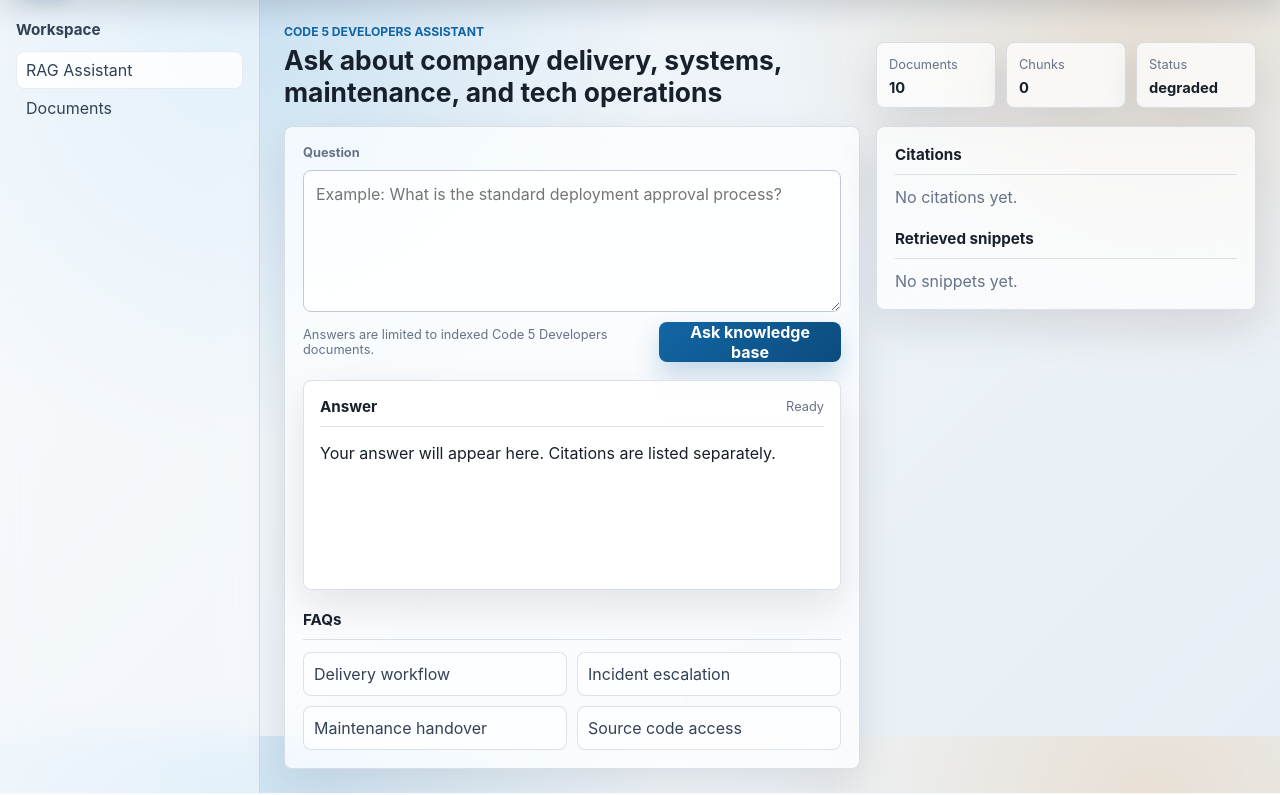
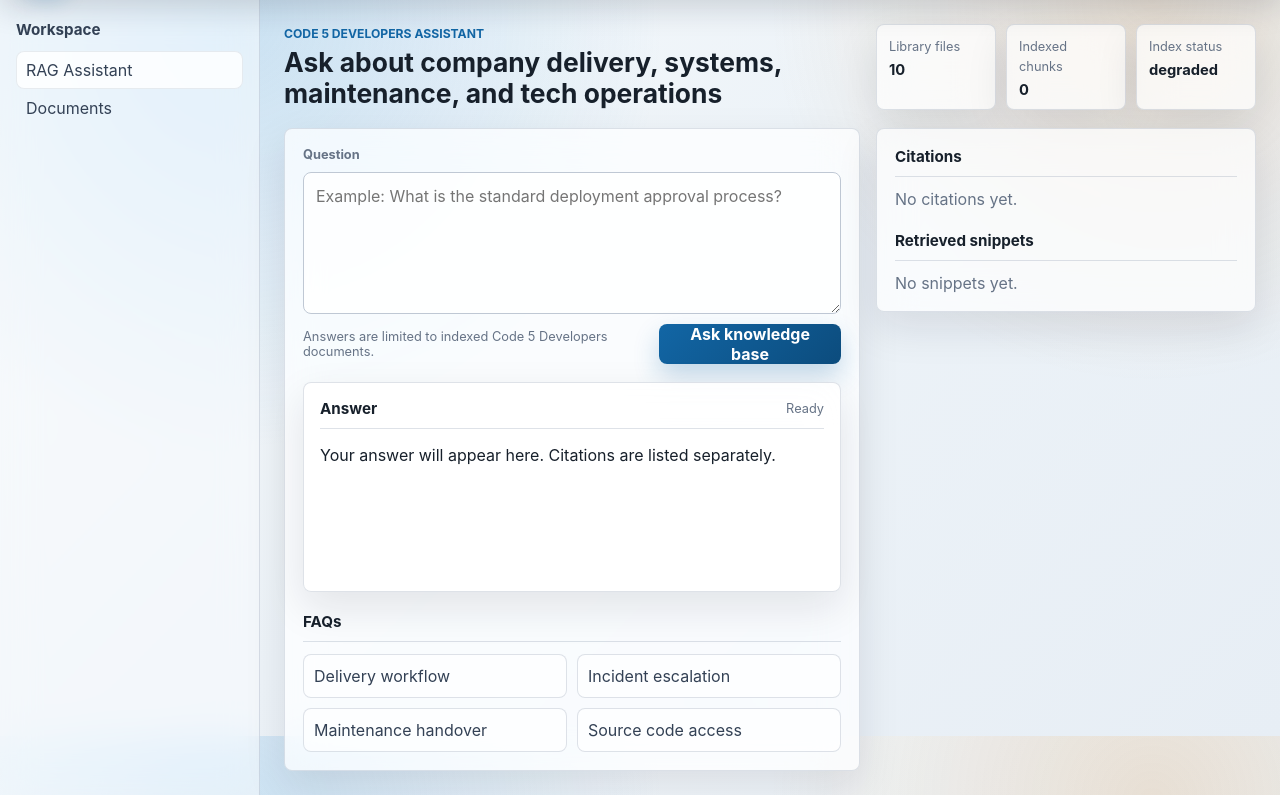
Before and after one commit to Kigen29/code5-knowledge-assistant, a Flask app: page / in a window 1280 px wide. Shown: the part 64-859 px from the top of the page. Run offline with Flask 3, Linux system fonts and the light colour scheme; data that the repository does not hold is empty.

Commit message:
Clarify status metric labels

```diff
--- a/rag_app/templates/index.html
+++ b/rag_app/templates/index.html
@@ -37,15 +37,15 @@
           </div>
           <div class="status-row" aria-label="System status">
             <div>
-              <span>Documents</span>
+              <span>Library files</span>
               <strong>{{ documents|length }}</strong>
             </div>
             <div>
-              <span>Chunks</span>
+              <span>Indexed chunks</span>
               <strong>{{ stats.chunks }}</strong>
             </div>
             <div>
-              <span>Status</span>
+              <span>Index status</span>
               <strong id="healthLabel">checking</strong>
             </div>
           </div>
```
